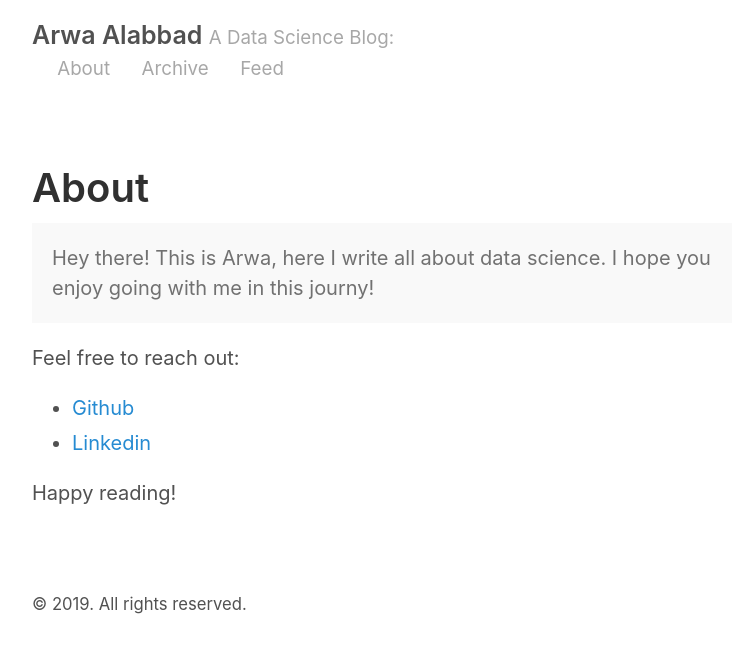
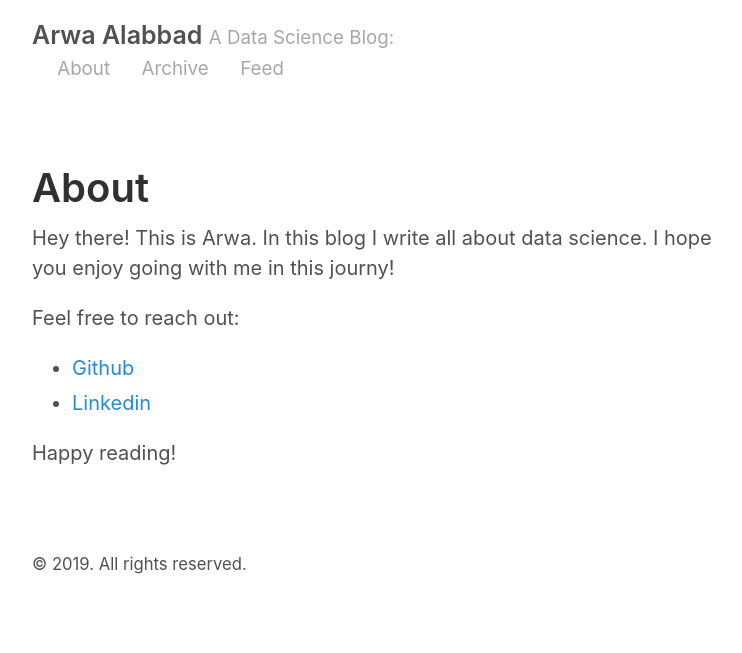
Before and after one commit to arwa1551/arwa1551.github.io, a Jekyll site: the page built from about.md, in a window 1280 px wide. Shown: the top 653 px of the page, without its empty margins (258-1000 px from the left). Built offline with Jekyll 4.4.1, drawn with Linux system fonts in a browser that asks for light colours.

Commit message:
Update about.md

```diff
--- a/about.md
+++ b/about.md
@@ -3,9 +3,9 @@ layout: page
 title: About
 ---
 
-<p class="message">
-  Hey there! This is Arwa, here I write all about data science. I hope you enjoy going with me in this journy!
-</p>
+Hey there! This is Arwa.
+In this blog I write all about data science. I hope you enjoy going with me in this journy!
+
 
 Feel free to reach out:
 
```
